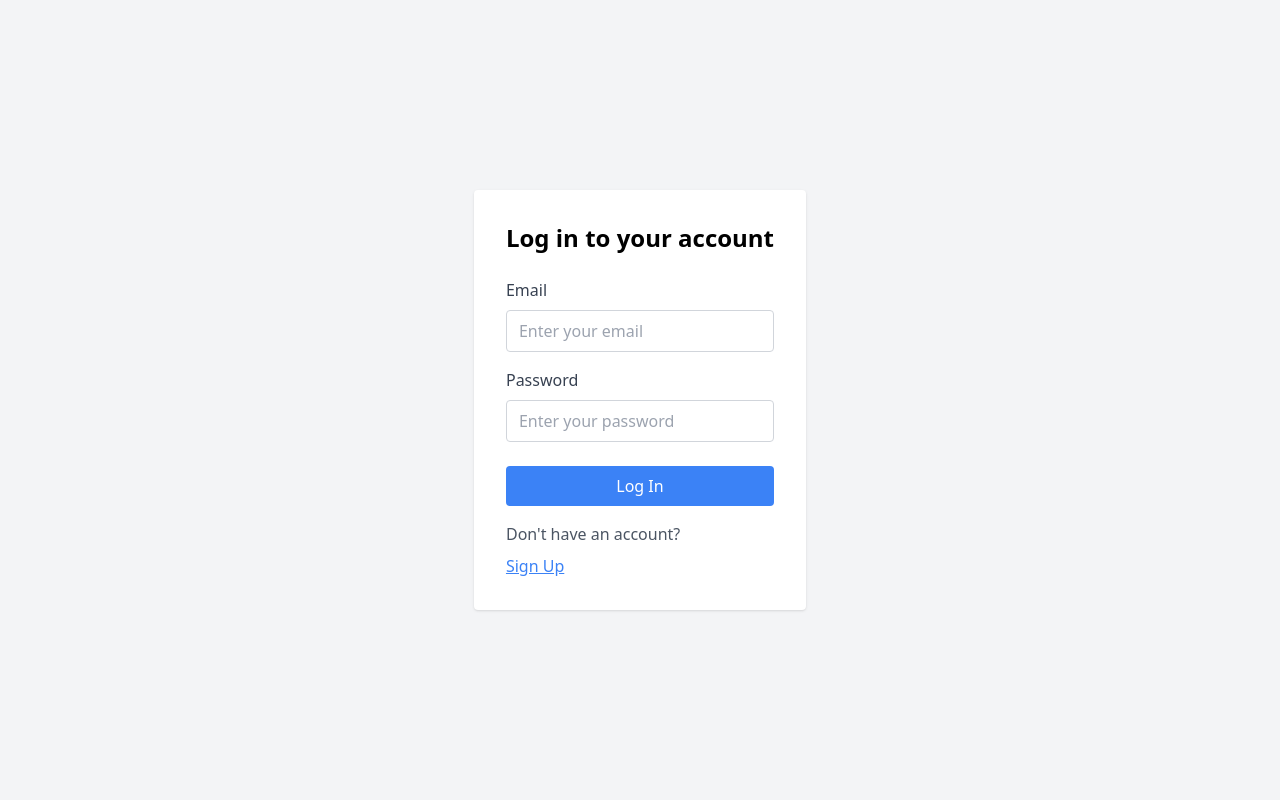
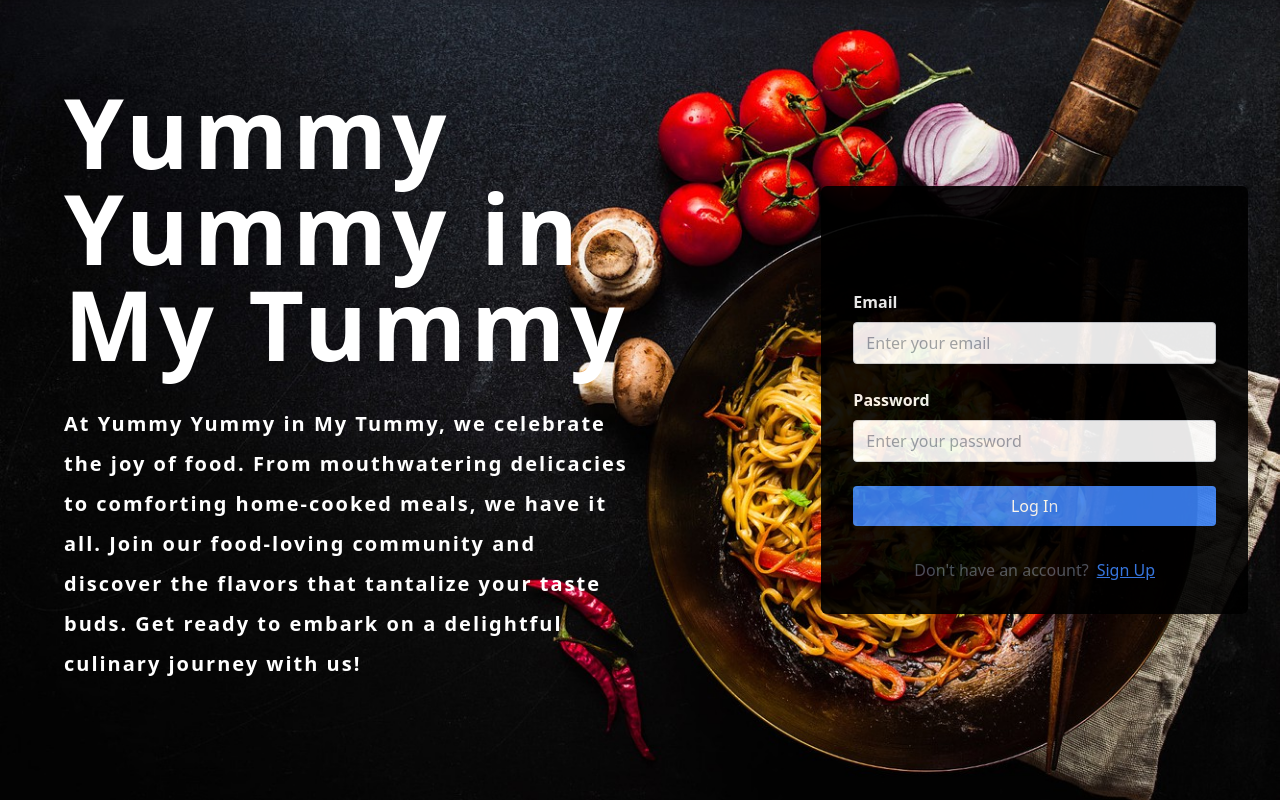
Before and after one commit to sharleenawinja/recipe-sharing-app, a React (Vite) app: page /login in a window 1280 px wide. Built offline with nearby package versions, Linux system fonts and the light colour scheme; no server answers.

Commit message:
styling login page

```diff
--- a/src/pages/auth/LogIn.tsx
+++ b/src/pages/auth/LogIn.tsx
@@ -17,6 +17,7 @@ const LogIn = () => {
       .then((userCredentials) => {
         console.log(userCredentials);
         setLoggedIn(true);
+        navigate("/tips");
       })
       .catch((error) => {
         console.error(error);
@@ -25,14 +26,33 @@ const LogIn = () => {
   };
 
   return (
-    <div className="flex items-center justify-center min-h-screen bg-gray-100">
-      <div className="bg-white p-8 rounded shadow">
-        <h2 className="text-2xl font-bold mb-6">Log in to your account</h2>
+    <div className="relative min-h-screen">
+      <div
+        className="absolute inset-0 bg-cover bg-center"
+        style={{
+          backgroundImage: `url('src/assets/login.jpg')`,
+        }}
+      />
+      <div className="relative flex justify-between items-center min-h-screen">
+        <div className="w-1/2 p-8 text-white ml-8">
+          <h1 className="text-8xl font-bold mb-8  tracking-wider">
+            Yummy Yummy in My Tummy
+          </h1>
+          <p className="text-xl tracking-widest leading-loose mb-8 font-bold">
+            At Yummy Yummy in My Tummy, we celebrate the joy of food. From
+            mouthwatering delicacies to comforting home-cooked meals, we have it
+            all. Join our food-loving community and discover the flavors that
+            tantalize your taste buds. Get ready to embark on a delightful
+            culinary journey with us!
+          </p>
+        </div>
+        <div className="bg-black opacity-90 w-full md:w-1/3 p-8 rounded-md mr-8">
+          <h2 className="text-4xl font-bold mb-8">Welcome Back!</h2>
           <form onSubmit={handleLogin}>
-          <div className="mb-4">
+            <div className="mb-6">
               <label
                 htmlFor="username"
-              className="block font-medium text-gray-700 mb-2"
+                className="block text-white font-bold mb-2"
               >
                 Email
               </label>
@@ -42,14 +62,14 @@ const LogIn = () => {
                 placeholder="Enter your email"
                 value={email}
                 onChange={(e) => setEmail(e.target.value)}
-              className="w-full border-gray-300 border rounded px-3 py-2 focus:outline-none focus:ring-blue-500 focus:border-blue-500"
+                className="w-full border border-gray-300 rounded py-2 px-3 focus:outline-none focus:ring-2 focus:ring-blue-500"
                 required
               />
             </div>
             <div className="mb-6">
               <label
                 htmlFor="password"
-              className="block font-medium text-gray-700 mb-2"
+                className="block text-white font-bold mb-2"
               >
                 Password
               </label>
@@ -59,7 +79,7 @@ const LogIn = () => {
                 placeholder="Enter your password"
                 value={password}
                 onChange={(e) => setPassword(e.target.value)}
-              className="w-full border-gray-300 border rounded px-3 py-2 focus:outline-none focus:ring-blue-500 focus:border-blue-500"
+                className="w-full border border-gray-300 rounded py-2 px-3 focus:outline-none focus:ring-2 focus:ring-blue-500"
                 required
               />
             </div>
@@ -76,13 +96,16 @@ const LogIn = () => {
               <AuthDetails />
             </>
           )}
-        <p className="mt-4 text-gray-600">Don't have an account?</p>
+          <div className="flex items-center justify-center mt-8">
+            <p className="text-gray-600">Don't have an account?</p>
             <button
               onClick={() => navigate("/signup")}
-          className="mt-2 text-blue-500 underline hover:text-blue-700 focus:outline-none"
+              className="ml-2 text-blue-500 underline hover:text-blue-700 focus:outline-none"
             >
               Sign Up
             </button>
+          </div>
+        </div>
       </div>
     </div>
   );
```
Also changed, not shown: src/assets/login.jpg (added), 1 other file (tests, documents, lock files or other folders). Lines whose indentation alone changed are shown as unchanged.
